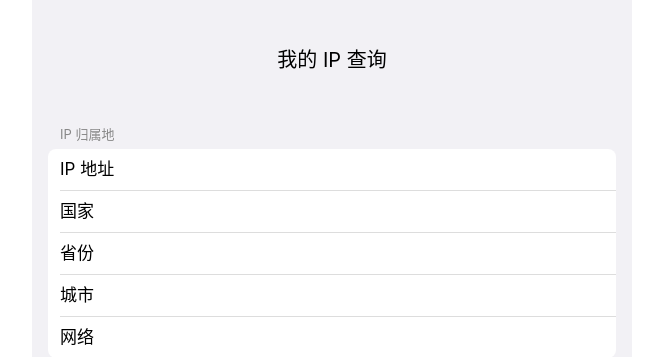
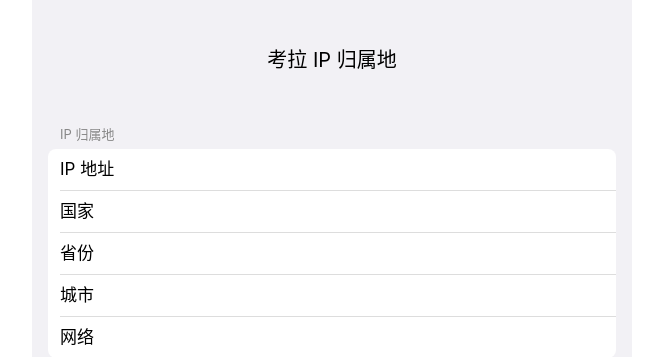
Before and after one commit to jackjyq/ip, a Django app: template templates/index.html in a window 1280 px wide. Shown: the top 357 px of the page, without its empty margins (308-971 px from the left). Run offline with Django 3.2, Linux system fonts and the light colour scheme; the template is opened without the code that fills it, so the values that code supplies are empty.

Commit message:
change site name

```diff
--- a/templates/index.html
+++ b/templates/index.html
@@ -10,9 +10,9 @@
     />
     <meta
       name="description"
-      content="我的IP查询, 可查询我的IP地址及归属地, 及访问本站所使用的设备、操作系统及浏览器版本。"
+      content="考拉IP归属地，可查询用户IP地址及归属地, 及设备型号、操作系统及浏览器版本。"
     />
-    <title>我的IP查询</title>
+    <title>考拉IP归属地</title>
     <!-- import favicon -->
     <link
       rel="apple-touch-icon"
@@ -43,7 +43,7 @@
     <link rel="stylesheet" type="text/css" href="{% static 'styles.css' %}" />
   </head>
   <body>
-    <header>我的 IP 查询</header>
+    <header>考拉 IP 归属地</header>
     <main>
       <section>
         <h1>IP 归属地</h1>
```
